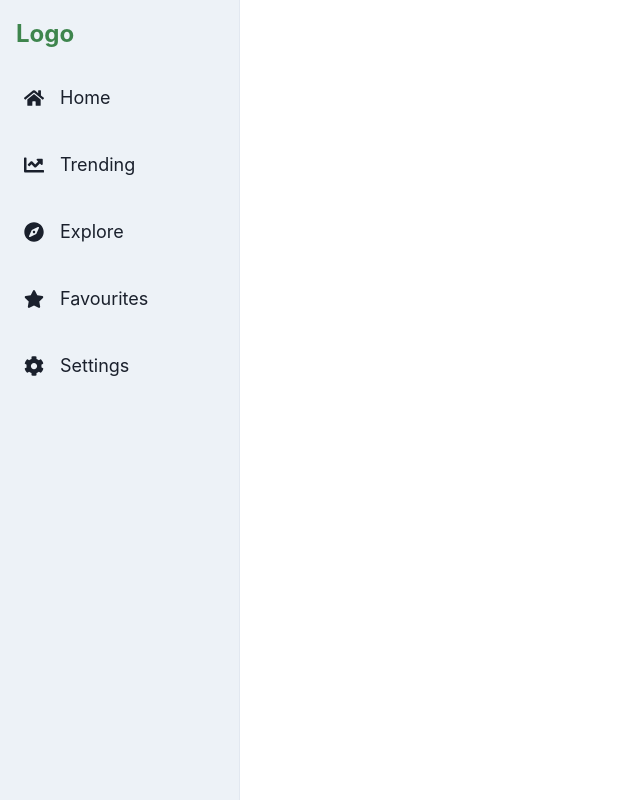
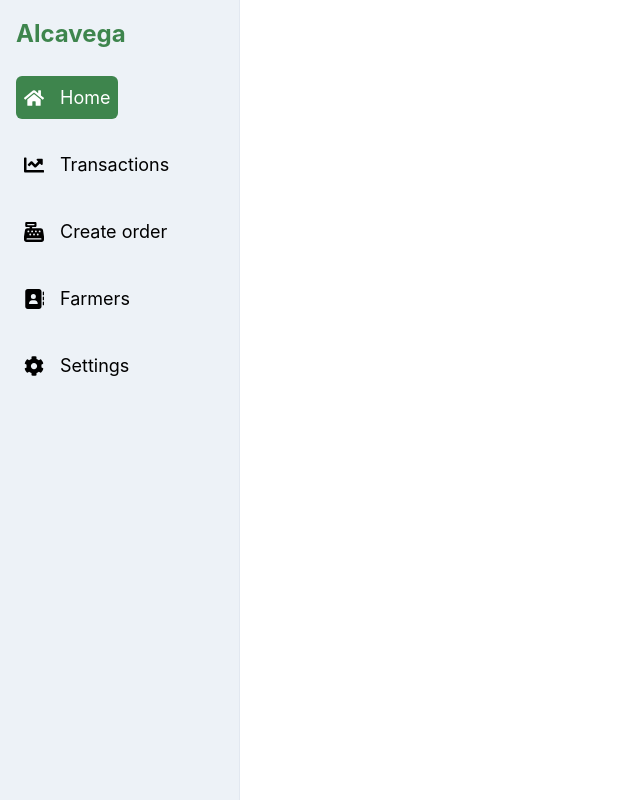
Before and after one commit to VladTemp27/alcavega-webapp, a React (Vite) app in the folder frontend/: page / in a window 1280 px wide. Shown: the whole page, without its empty margins (0-640 px from the left). Built offline with nearby package versions, Linux system fonts and the light colour scheme.

Commit message:
Refactor Sidebar component: update menu items for navigation and enhance styling based on active route

```diff
--- a/frontend/src/components/layout/Sidebar.jsx
+++ b/frontend/src/components/layout/Sidebar.jsx
@@ -1,14 +1,19 @@
 import React from "react";
 import { Box, VStack, HStack, Icon, Text } from "@chakra-ui/react";
-import { FaHome, FaChartLine, FaCompass, FaStar, FaCog } from "react-icons/fa";
+import { FaHome, FaChartLine, FaCog } from "react-icons/fa";
+import { FaAddressBook, FaCashRegister } from "react-icons/fa6";
+import { useLocation, useNavigate } from "react-router-dom";
 
 const Sidebar = () => {
+  const location = useLocation();
+  const navigate = useNavigate();
+
   const menuItems = [
-    { icon: FaHome, label: "Home", onClick: () => console.log("Redirecting to Home...") },
-    { icon: FaChartLine, label: "Trending", onClick: () => console.log("Redirecting to Trending...") },
-    { icon: FaCompass, label: "Explore", onClick: () => console.log("Redirecting to Explore...") },
-    { icon: FaStar, label: "Favourites", onClick: () => console.log("Redirecting to Favourites...") },
-    { icon: FaCog, label: "Settings", onClick: () => console.log("Redirecting to Settings...") },
+    { icon: FaHome, label: "Home", path: "/" },
+    { icon: FaChartLine, label: "Transactions", path: "/transactions" },
+    { icon: FaCashRegister, label: "Create order", path: "/create-order" },
+    { icon: FaAddressBook, label: "Farmers", path: "/farmers" },
+    { icon: FaCog, label: "Settings", path: "/settings" },
   ];
 
   const brandGreen = "#3E854D"; // Main green from the logo
@@ -25,7 +30,7 @@ const Sidebar = () => {
     >
       <VStack align="start" spacing={6}>
         <Text fontSize="2xl" fontWeight="bold" color={brandGreen}>
-          Logo
+          Alcavega
         </Text>
         {menuItems.map((item) => (
           <HStack
@@ -34,7 +39,9 @@ const Sidebar = () => {
             p={2}
             borderRadius="md"
             cursor="pointer"
-            onClick={item.onClick} // Attach onClick event
+            onClick={() => navigate(item.path)} // Navigate to the path
+            bg={location.pathname === item.path ? brandGreen : "transparent"}
+            color={location.pathname === item.path ? "white" : "black"}
             _hover={{
               bg: brandGreen,
               color: "white",
```
